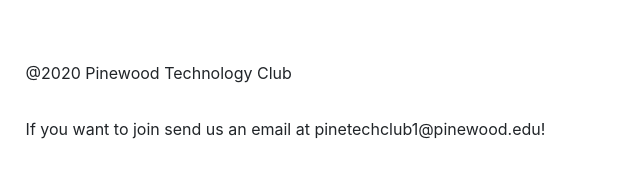
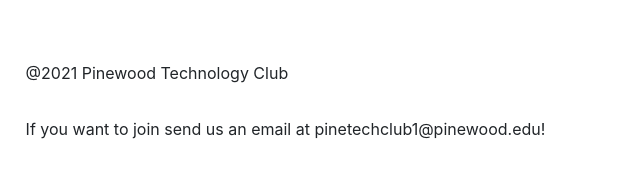
Before and after one commit to RosalieWessels/spirit-points-app, a plain HTML site: page points.html in a window 1280 px wide. Shown: the part 713-890 px from the top of the page, 0-640 px from the left. Drawn offline with nearby package versions, Linux system fonts and the light colour scheme; no server answers.

Commit message:
Updated the year at the bottom

```diff
--- a/points.html
+++ b/points.html
@@ -229,7 +229,7 @@
       <button type="button" name="button" class="btn btn-outline-success" id="manageUsers-button" onclick="manageUsersClicked()">Manage Users</button>
 
       <footer class="page-footer font-small ml-auto">
-        <div class="footer-copyright ml-auto py-3">@2020 Pinewood Technology Club</div>
+        <div class="footer-copyright ml-auto py-3">@2021 Pinewood Technology Club</div>
         <div class="footer-copyright py-3">
           If you want to join send us an email at pinetechclub1@pinewood.edu!
         </div>
```
